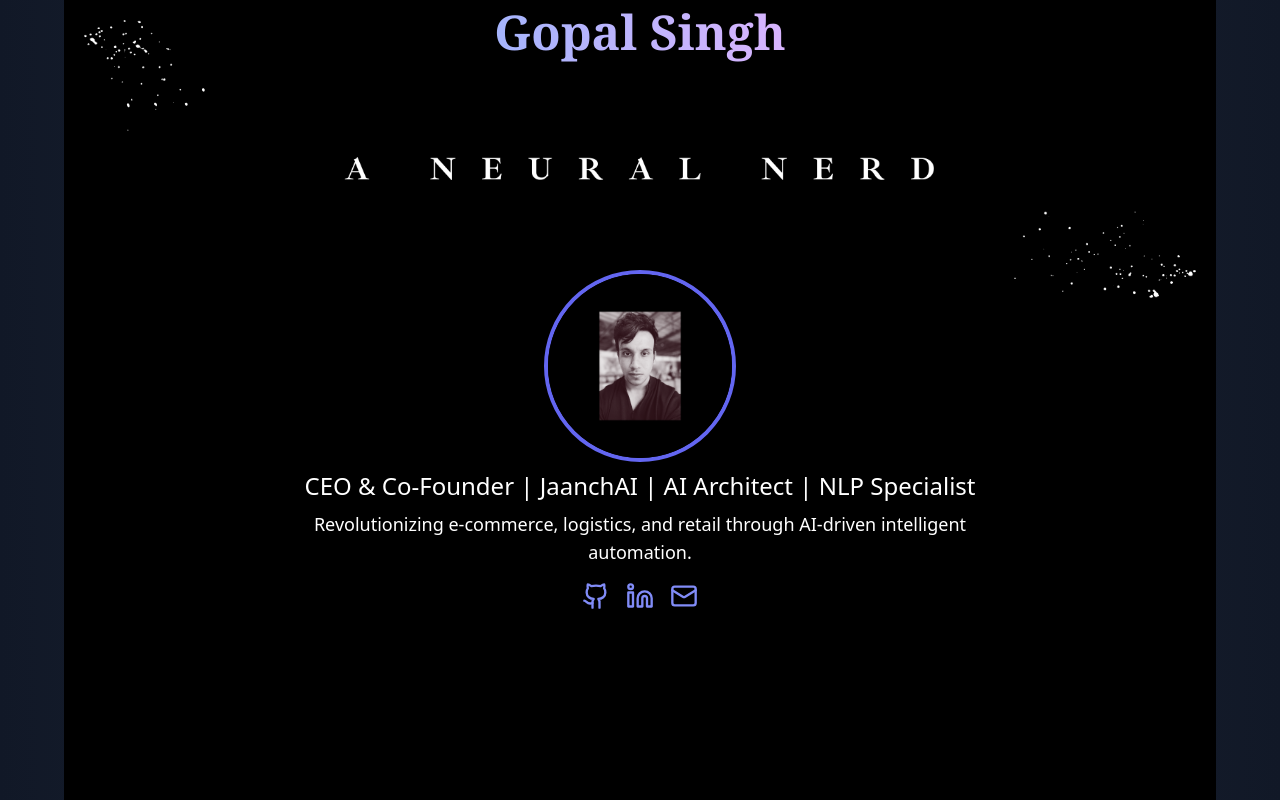
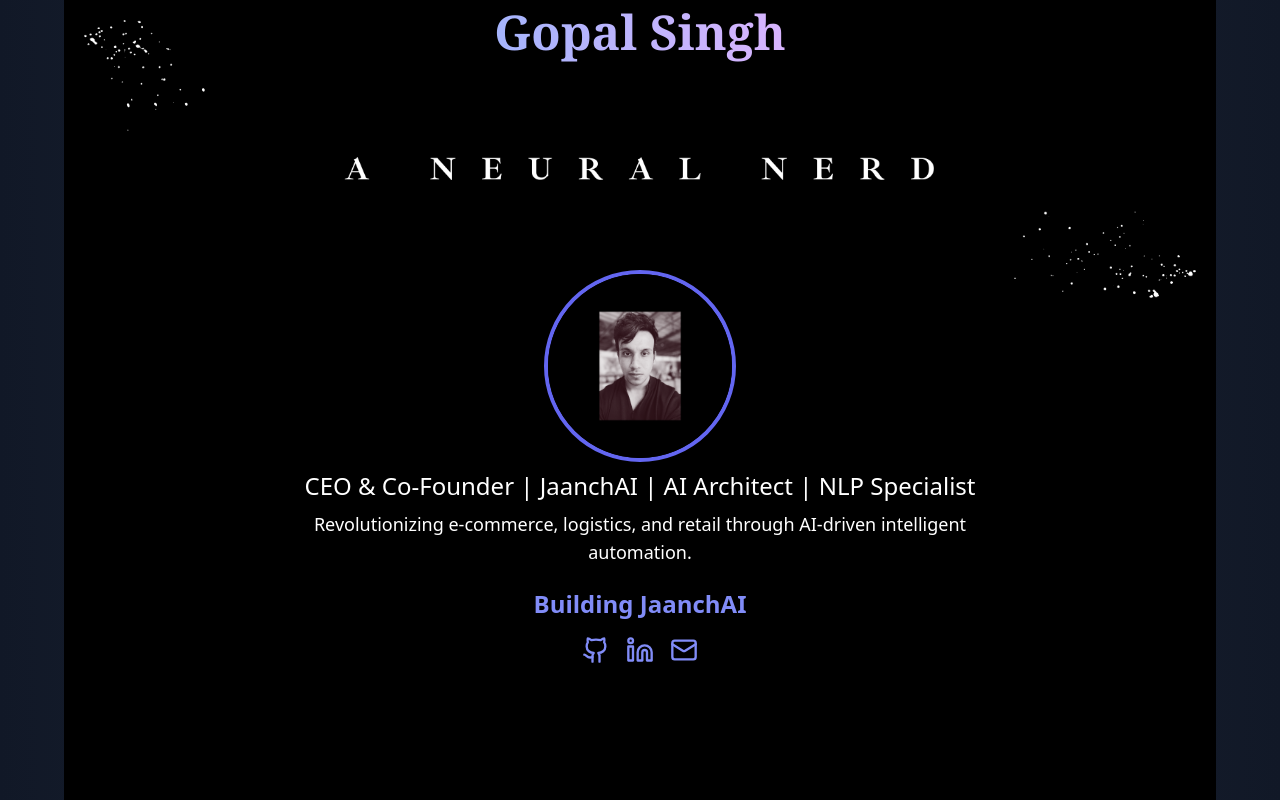
Before and after one commit to Akshay594/the-great-portfolio, a React (Create React App) app: page / in a window 1280 px wide. Shown: the top 800 px of the page. Built offline with nearby package versions, Linux system fonts and the light colour scheme.

Commit message:
added the button for jaacnhai

```diff
--- a/src/components/Home.js
+++ b/src/components/Home.js
@@ -6,7 +6,7 @@
 
 const ProjectCard = ({ title, description, technologies }) => (
   <div className="bg-indigo-900 p-6 rounded-lg shadow-lg hover:shadow-xl transition-shadow duration-300">
-    <h3 className="text-2xl font-semibold text-white mb-2">{title}</h3> {/* Updated to white */}
+    <h3 className="text-2xl font-semibold text-white mb-2">{title}</h3>
     <p className="text-gray-300 mb-4">{description}</p>
     <div className="flex flex-wrap gap-2">
       {technologies.map((tech, index) => (
@@ -19,8 +19,8 @@
 const SkillBar = ({ skill, level }) => (
   <div className="mb-4">
     <div className="flex justify-between mb-1">
-      <span className="text-base font-medium text-white">{skill}</span> {/* Updated to white */}
-      <span className="text-sm font-medium text-white">{level}%</span> {/* Updated to white */}
+      <span className="text-base font-medium text-white">{skill}</span>
+      <span className="text-sm font-medium text-white">{level}%</span>
     </div>
     <div className="w-full bg-indigo-900 rounded-full h-2.5">
       <div className="bg-indigo-500 h-2.5 rounded-full" style={{ width: `${level}%` }}></div>
@@ -30,7 +30,7 @@
 
 const TechStackSection = ({ title, techs }) => (
   <div className="mb-6">
-    <h3 className="text-xl font-semibold text-white mb-2">{title}</h3> {/* Updated to white */}
+    <h3 className="text-xl font-semibold text-white mb-2">{title}</h3>
     <div className="flex flex-wrap gap-2">
       {techs.map((tech, index) => (
         <span key={index} className="bg-indigo-800 text-white px-3 py-1 rounded-full text-sm">{tech}</span>
@@ -68,8 +68,8 @@
           backgroundSize: 'contain',
           backgroundRepeat: 'no-repeat',
           backgroundPosition: 'top center',
-          paddingTop: '250px',  // Adjust this to lower the image and title
-          paddingBottom: '100px',  // Adjust this for more spacing below
+          paddingTop: '250px',
+          paddingBottom: '100px',
         }}
       >
         {/* Profile image section */}
@@ -78,12 +78,21 @@
           src={gopal}
           alt="Gopal Singh"
         />
-        {/* <h1 className="text-6xl font-bold mt-6 bg-clip-text text-transparent bg-gradient-to-r from-indigo-400 to-purple-400">
-          Gopal Singh
-        </h1> */}
-        <p className="text-2xl text-white mt-2">CEO & Co-Founder | JaanchAI | AI Architect | NLP Specialist</p> {/* Text changed to white */}
-        <p className="text-lg text-white mt-2 max-w-2xl mx-auto"> {/* Text changed to white */}
+        <p className="text-2xl text-white mt-2">CEO & Co-Founder | JaanchAI | AI Architect | NLP Specialist</p>
+        <p className="text-lg text-white mt-2 max-w-2xl mx-auto">
           Revolutionizing e-commerce, logistics, and retail through AI-driven intelligent automation.
+        </p>
+        {/* "Building JaanchAI" link made standout */}
+        <p className="text-xl text-white mt-6">
+          <a
+            href="https://jaanch.ai"
+            className="text-indigo-400 font-bold hover:text-indigo-300 hover:shadow-md hover:shadow-indigo-500 transition-all duration-300 transform hover:scale-105"
+            style={{ fontSize: '1.5rem', textShadow: '0px 4px 6px rgba(0, 0, 0, 0.2)' }}
+            target="_blank"
+            rel="noopener noreferrer"
+          >
+            Building JaanchAI
+          </a>
         </p>
         <div className="flex justify-center space-x-4 mt-4">
           <a href="https://github.com/akshay594" className="text-indigo-400 hover:text-indigo-300 transition-colors">
@@ -100,11 +109,11 @@
 
       {/* Black background for inner sections */}
       <section className="mt-16 bg-black p-8 rounded-lg shadow-xl">
-        <h2 className="text-4xl font-bold mb-6 text-white">About Me</h2> {/* Updated to white */}
-        <p className="text-lg text-white leading-relaxed"> {/* Updated to white */}
+        <h2 className="text-4xl font-bold mb-6 text-white">About Me</h2>
+        <p className="text-lg text-white leading-relaxed">
           As an innovative AI architect, I specialize in crafting scalable solutions that address complex business challenges. My expertise in machine learning, natural language processing, and data analytics has been the cornerstone in co-founding <span className="text-indigo-400 font-semibold">JaanchAI</span>, where we're reshaping the e-commerce landscape through AI-driven insights.
         </p>
-        <p className="text-lg text-white mt-4 leading-relaxed"> {/* Updated to white */}
+        <p className="text-lg text-white mt-4 leading-relaxed">
           At JaanchAI, we empower businesses with cutting-edge forecasting, pricing strategies, and competitor analysis. My passion lies in leveraging state-of-the-art AI technologies to drive innovation, optimize operations, and enhance decision-making across various sectors.
         </p>
         <button
@@ -115,7 +124,7 @@
           {showMore ? <ChevronUp className="ml-1" /> : <ChevronDown className="ml-1" />}
         </button>
         {showMore && (
-          <div className="mt-4 text-white"> {/* Updated to white */}
+          <div className="mt-4 text-white">
             <p>My journey in tech has been marked by significant milestones:</p>
             <ul className="list-disc list-inside mt-2 space-y-2">
               <li>Led data science initiatives at LetsUpgrade.in, educating aspiring data scientists.</li>
@@ -128,7 +137,7 @@
       </section>
 
       <section className="mt-16 bg-black p-8 rounded-lg shadow-xl">
-        <h2 className="text-4xl font-bold mb-6 text-white">Key Expertise</h2> {/* Updated to white */}
+        <h2 className="text-4xl font-bold mb-6 text-white">Key Expertise</h2>
         <div className="grid grid-cols-1 md:grid-cols-2 gap-6">
           <div>
             <SkillBar skill="AI & Machine Learning" level={95} />
@@ -137,7 +146,7 @@
             <SkillBar skill="Cloud & DevOps" level={80} />
           </div>
           <div>
-            <h3 className="text-2xl font-semibold text-white mb-4">Project Impact</h3> {/* Updated to white */}
+            <h3 className="text-2xl font-semibold text-white mb-4">Project Impact</h3>
             <ResponsiveContainer width="100%" height={200}>
               <LineChart data={projectData}>
                 <CartesianGrid strokeDasharray="3 3" stroke="#4B5563" />
@@ -152,7 +161,7 @@
       </section>
 
       <section className="mt-16 bg-black p-8 rounded-lg shadow-xl">
-        <h2 className="text-4xl font-bold mb-6 text-white">Tech Stack</h2> {/* Updated to white */}
+        <h2 className="text-4xl font-bold mb-6 text-white">Tech Stack</h2>
         <div className="grid grid-cols-1 md:grid-cols-2 gap-6">
           <TechStackSection title="Programming Languages" techs={techStacks.languages} />
           <TechStackSection title="Backend Frameworks" techs={techStacks.backend} />
@@ -165,7 +174,7 @@
       </section>
 
       <section className="mt-16">
-        <h2 className="text-4xl font-bold mb-6 text-white">Featured Projects</h2> {/* Updated to white */}
+        <h2 className="text-4xl font-bold mb-6 text-white">Featured Projects</h2>
         <div className="grid grid-cols-1 md:grid-cols-2 gap-6">
           <ProjectCard
             title="JaanchGPT"
```
